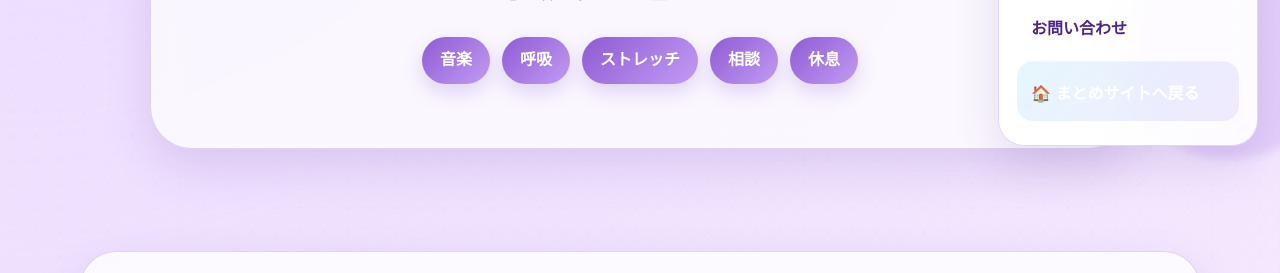
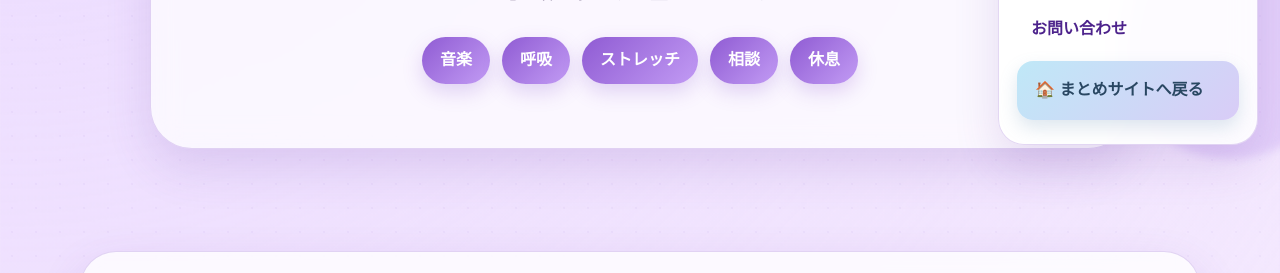
Before and after one commit to wyk4cmmf6q-maker/relax-education, a plain HTML site: page index.html in a window 1280 px wide. Both pictures are taken after a click on the button "メニューを開く". Shown: the part 524-797 px from the top of the page. Drawn offline with Linux system fonts and the light colour scheme.

Commit message:
Update style.css

```diff
--- a/style.css
+++ b/style.css
@@ -449,27 +449,39 @@ footer {
 ========================= */
 
 .menu-home-link {
-  margin-top: 14px;
-  padding-top: 18px !important;
+  margin-top: 16px;
+  padding: 15px 18px !important;
 
-  border-top: 1px solid rgba(255, 255, 255, 0.28);
-
-  color: #ffffff !important;
-  font-weight: 800;
+  border-top: none;
+  border-radius: 16px;
 
   background: linear-gradient(
     135deg,
-    rgba(143, 215, 245, 0.22),
-    rgba(187, 168, 255, 0.22)
+    #bfe8f7,
+    #d9ccf7
   );
+
+  color: #294762 !important;
+  font-weight: 800;
+
+  box-shadow: 0 8px 18px rgba(105, 145, 180, 0.22);
+
+  transition:
+    transform 0.25s ease,
+    box-shadow 0.25s ease,
+    background 0.25s ease;
 }
 
 .menu-home-link:hover {
+  transform: translateY(-3px);
+
   background: linear-gradient(
     135deg,
-    rgba(143, 215, 245, 0.38),
-    rgba(187, 168, 255, 0.38)
+    #aee0f4,
+    #cbbaf2
   );
+
+  box-shadow: 0 12px 26px rgba(105, 145, 180, 0.28);
 }
 
 
```
